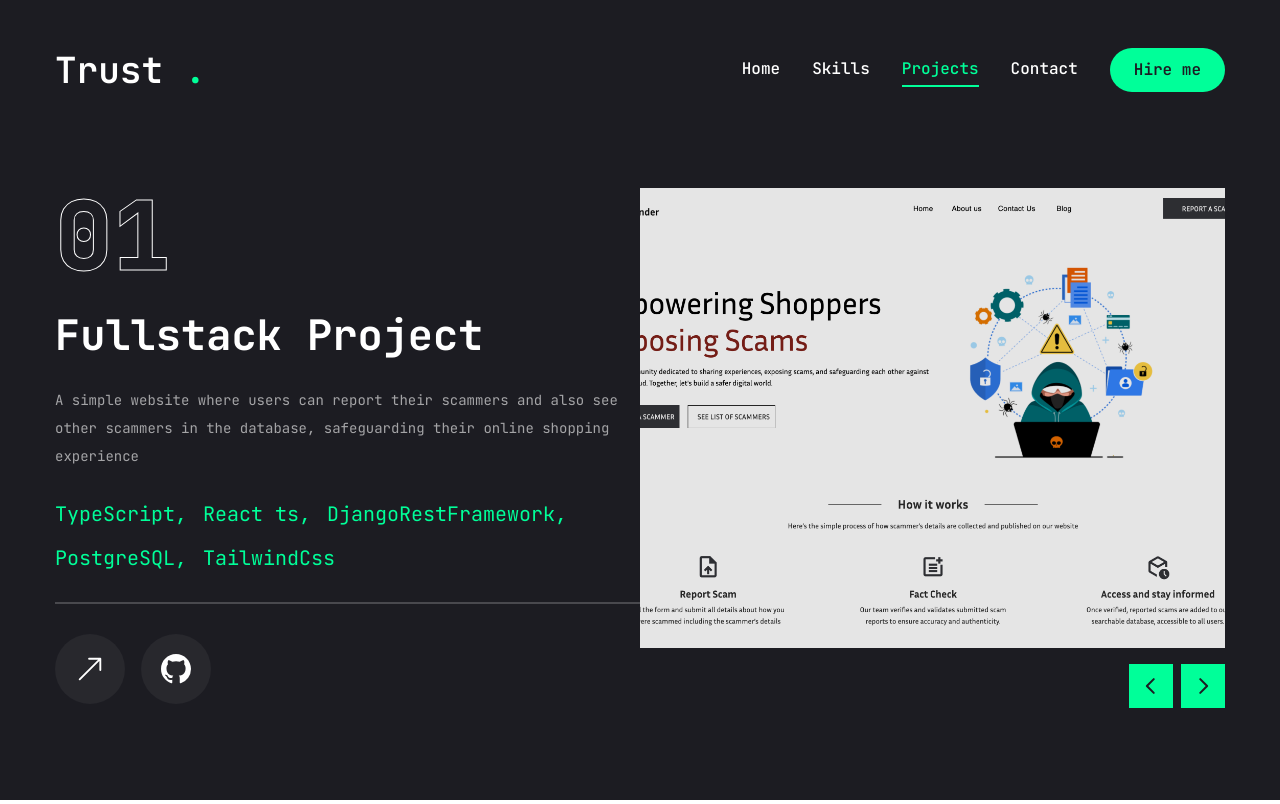
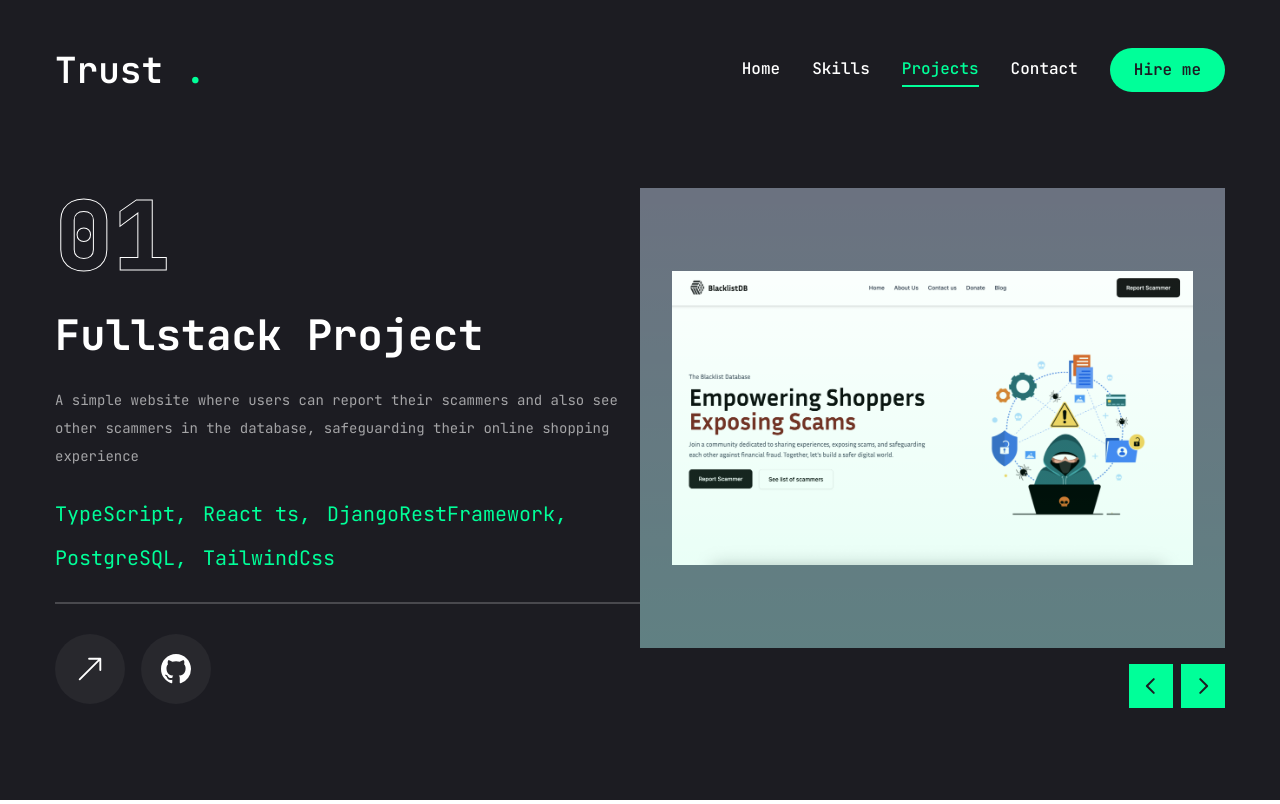
Before and after one commit to trustadekoye/my-portfolio, a Next.js app: page /projects in a window 1280 px wide. Built offline with nearby package versions, Linux system fonts and the light colour scheme.

Commit message:
updated project and fixed image container

```diff
--- a/app/projects/page.jsx
+++ b/app/projects/page.jsx
@@ -34,8 +34,8 @@ const projects = [
       { name: "TailwindCss" },
     ],
     image: "/assets/project-1.png",
-    live: "https://blacklistdb-frontend.vercel.app/",
-    github: "",
+    live: "https://www.theblacklistdb.com",
+    github: "https://github.com/trustadekoye/blacklistdb-frontend",
   },
   {
     num: "02",
@@ -156,16 +156,16 @@ const Projects = () => {
               {projects.map((project, index) => {
                 return (
                   <SwiperSlide key={index} className="w-full">
-                    <div className="h-[460px] relative group flex justify-center items-center bg-pink-50/20">
+                    <div className="h-[460px] relative group flex justify-center items-center bg-gray-500">
                       {/* overlay */}
-                      <div className="absolute top-0 bottom-0 w-full h-full bg-black/10 z-10"></div>
+                      <div className="absolute top-0 bottom-0 w-full h-full bg-gradient-to-t from-accent/10 to-transparent z-10"></div>
                       {/* image */}
                       <div className="relative w-full h-full">
                         <Image
                           src={project.image}
                           fill
-                          className="object-cover"
-                          alt=""
+                          className="object-contain p-8"
+                          alt={project.title}
                         />
                       </div>
                     </div>
--- a/package.json
+++ b/package.json
@@ -9,6 +9,7 @@
     "lint": "next lint"
   },
   "dependencies": {
+    "@next/swc-darwin-x64": "^15.3.1",
     "@radix-ui/react-dialog": "^1.1.1",
     "@radix-ui/react-scroll-area": "^1.1.0",
     "@radix-ui/react-select": "^2.1.1",
```
Also changed, not shown: public/assets/project-1.png, 1 other file (tests, documents, lock files or other folders).
